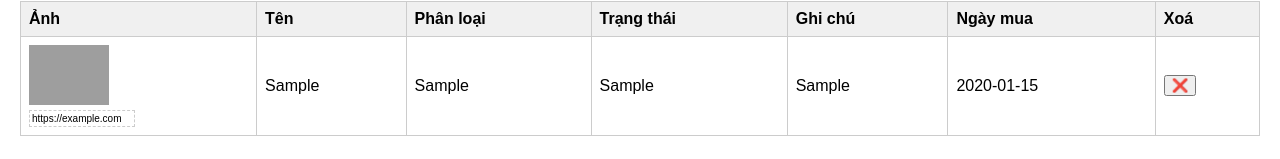
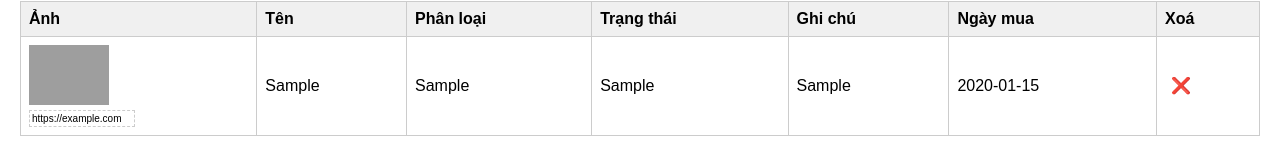
Before and after one commit to Aurora-20-10/Inventory, a website: page index.html in a window 1280 px wide. Both pictures are taken after typing "Sample", "Sample", "2020-01-15", "Sample", "Sample", "https://example.com" into the empty fields and a click on the button "Thêm". Shown: the part 340-499 px from the top of the page. Drawn offline with Linux system fonts and the light colour scheme; grey boxes are pictures that could not be loaded.

Commit message:
Update style.css

```diff
--- a/style.css
+++ b/style.css
@@ -44,3 +44,10 @@
   padding: 8px;
   font-size: 14px;
 }
+
+td button {
+  border: none;
+  background: none;
+  cursor: pointer;
+  font-size: 16px;
+}
```
